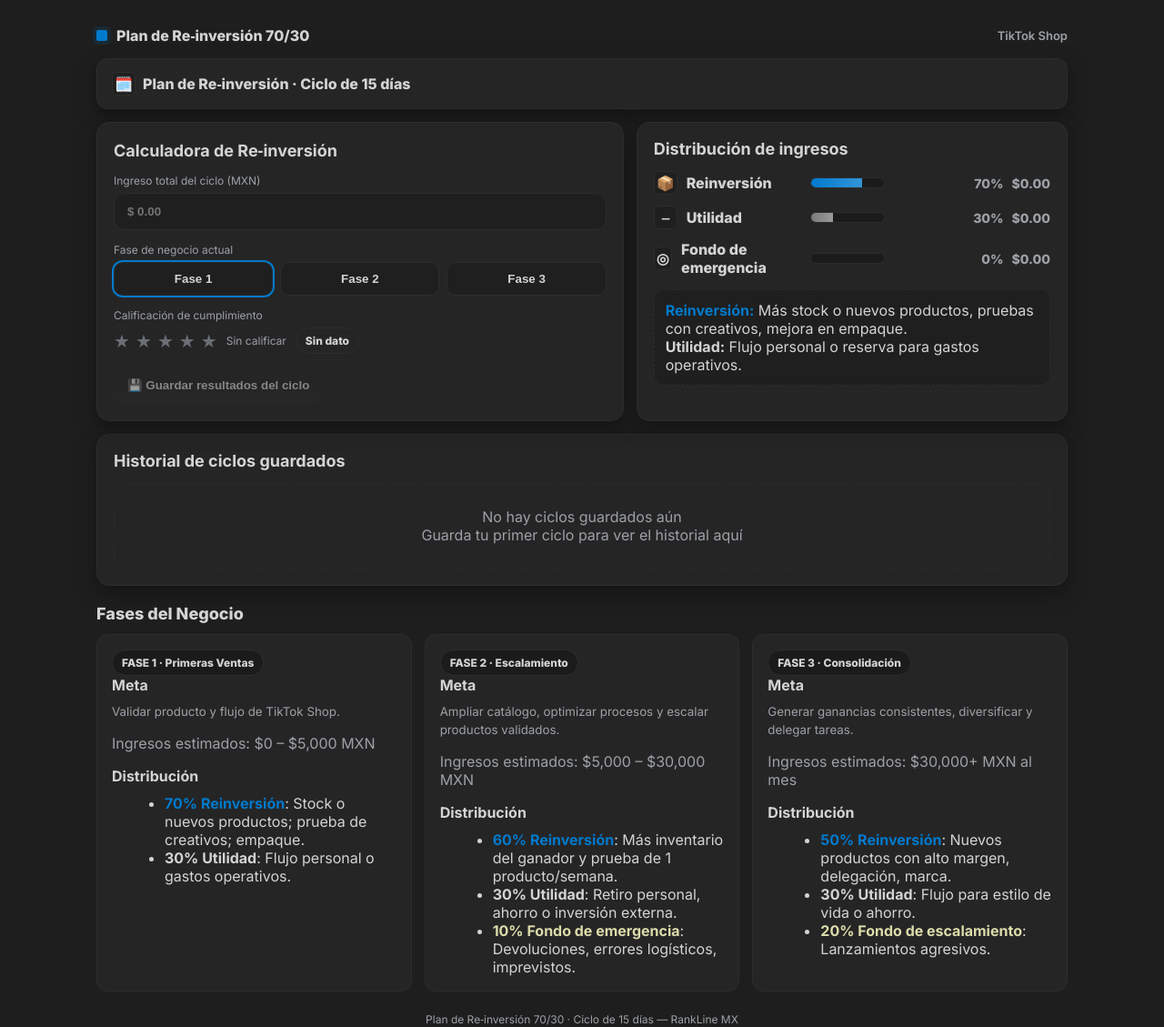
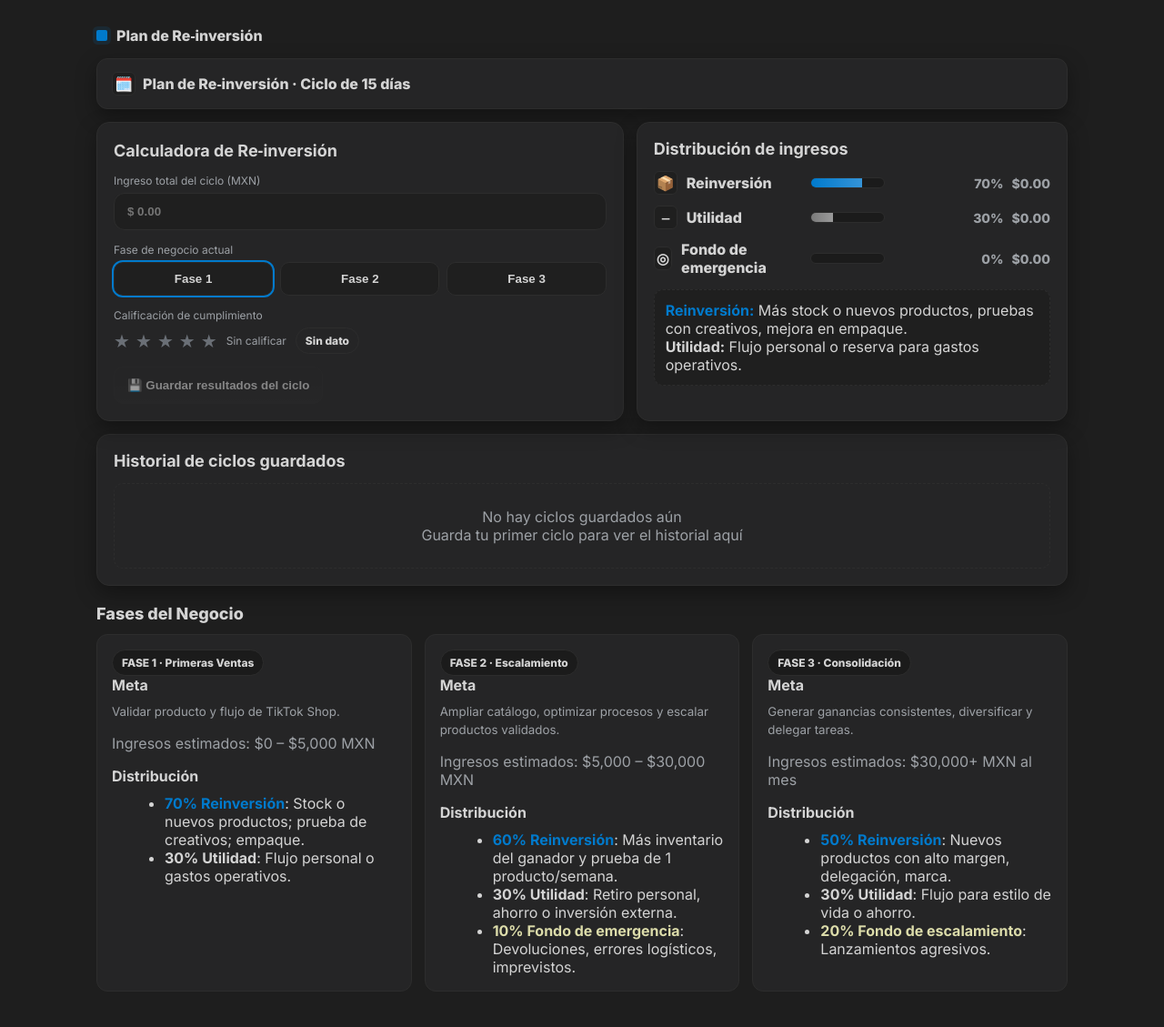
Before and after one commit to Robert2909/Calculadora-de-Re-inversion, a plain HTML site: page index.html in a window 1280 px wide. Shown: the whole page at 91% size. After the commit the page ends 1090 px from the top, so only its background shows below. Drawn offline with Linux system fonts and the light colour scheme.

Commit message:
Renovacion

```diff
--- a/index.html
+++ b/index.html
@@ -3,7 +3,7 @@
 <head>
   <meta charset="utf-8" />
   <meta name="viewport" content="width=device-width, initial-scale=1" />
-  <title>Plan de Re‑inversión 70/30 — VS Code Theme</title>
+  <title>Plan de Re‑inversión</title>
   <link href="https://fonts.googleapis.com/css2?family=Inter:wght@400;500;600;700;800&display=swap" rel="stylesheet">
   <style>
     /* ===== VS Code‑like Dark: near‑black surfaces + blue accent ===== */
@@ -33,7 +33,6 @@
     .header{display:flex; align-items:center; justify-content:space-between; gap:12px; margin-bottom:14px}
     .brand{display:flex; align-items:center; gap:10px; font-weight:800}
     .badge-blue{height:12px; width:12px; border-radius:2px; background:var(--accent); box-shadow:0 0 0 4px rgba(0,122,204,.12)}
-    .tiktok{color:var(--muted); font-weight:600; font-size:13px}
 
     /* Banner */
     .banner{background:var(--panel); border:1px solid var(--border); color:var(--text); border-radius:12px; padding:14px 16px; display:flex; align-items:center; gap:8px; box-shadow:var(--shadow-soft)}
@@ -107,15 +106,12 @@
     .stage h4{margin:0 0 8px}
     .stage small{color:var(--muted)}
     .stage ul{margin:10px 0 0 18px}
-
-    footer{margin-top:22px; color:var(--muted); font-size:12px; text-align:center}
   </style>
 </head>
 <body>
   <div class="container">
     <header class="header">
-      <div class="brand"><span class="badge-blue"></span> Plan de Re‑inversión 70/30</div>
-      <div class="tiktok">TikTok Shop</div>
+      <div class="brand"><span class="badge-blue"></span> Plan de Re‑inversión</div>
     </header>
 
     <div class="banner" aria-label="Plan de Re‑inversión por ciclo de 15 días">
@@ -243,8 +239,6 @@
         </ul>
       </article>
     </div>
-
-    <footer>Plan de Re‑inversión 70/30 · Ciclo de 15 días — RankLine MX</footer>
   </div>
 
   <script>
```
